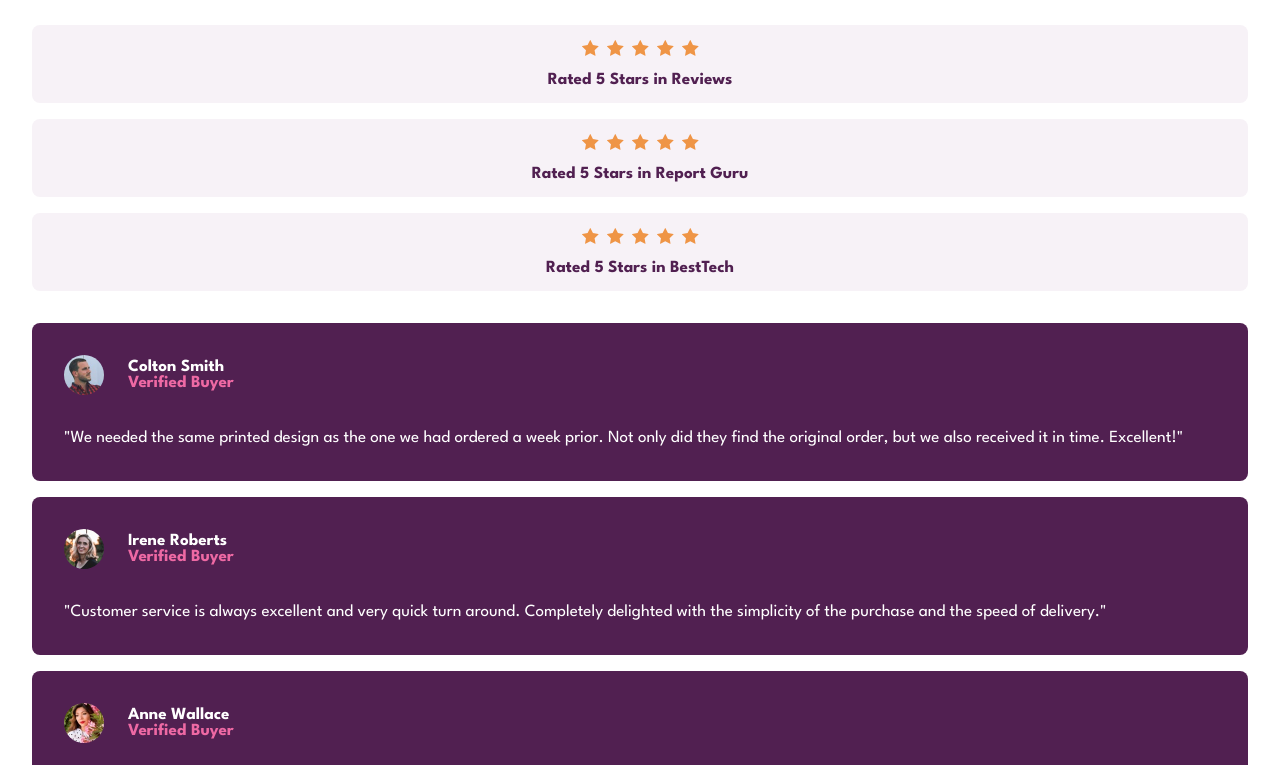
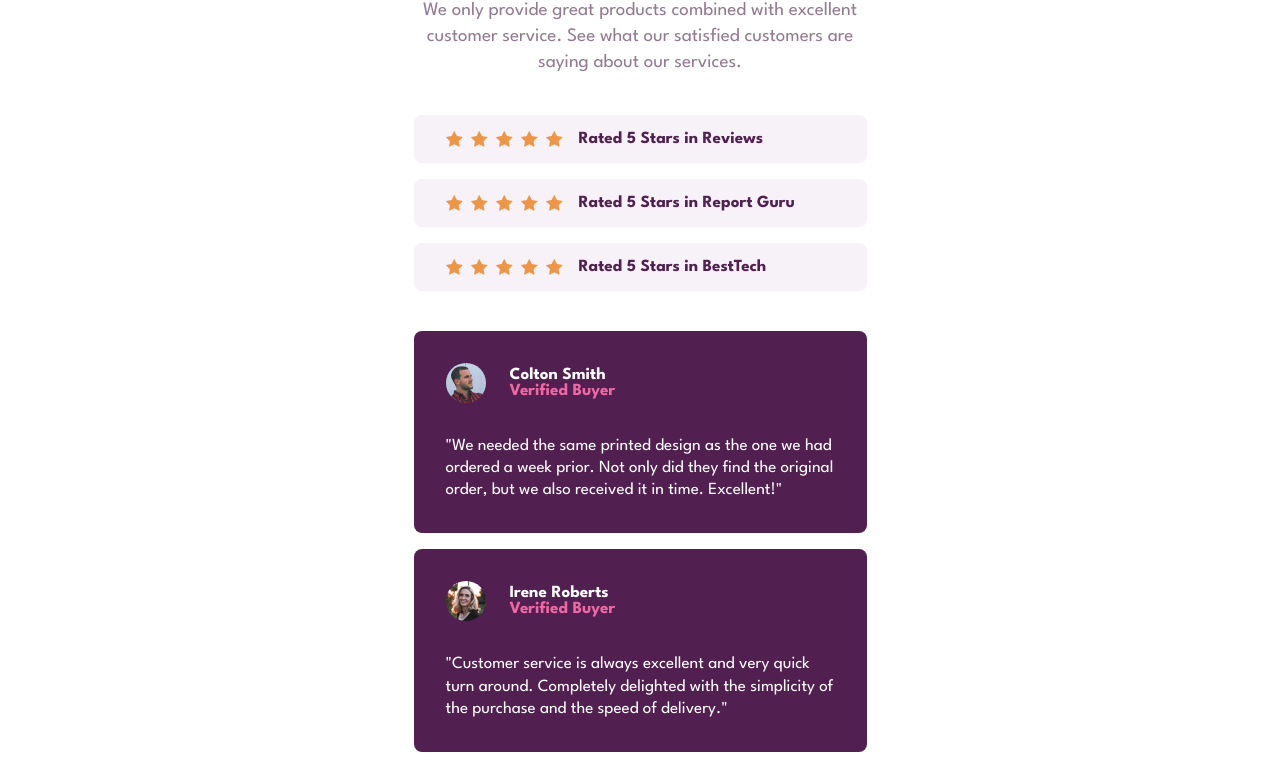
Before and after one commit to jonmc89/social-proof-section-master, a plain HTML site: page index.html in a window 1280 px wide. Shown: the part 231-996 px from the top of the page. Drawn offline with Linux system fonts and the light colour scheme.

Commit message:
style: Tablet view
added positioning to tablet screen sizes.

Jon M

```diff
--- a/styles.css
+++ b/styles.css
@@ -1,9 +1,9 @@
 /* Global Styles */
 
 * {
+  box-sizing: border-box;
   margin: 0;
   padding: 0;
-  box-sizing: border-box;
 }
 
 :root {
@@ -19,14 +19,16 @@
 /* Main Styles */
 
 body {
-  font-family: "League Spartan", sans-serif;
+  scroll-behavior: smooth;
+  font-family: 'League Spartan', sans-serif;
 }
 
 main {
-  padding: 80px 2rem;
   display: flex;
   flex-direction: column;
+  align-items: center;
   gap: 2rem;
+  padding: 5rem 2rem;
 }
 
 .main-header-text {
@@ -37,17 +39,17 @@ main {
   text-align: center;
 
   h1 {
-    font-size: 40px;
+    width: 10ch;
+    color: var(--purple-900);
     font-weight: 600;
-    color: var(--purple-900);
+    font-size: clamp(2.5rem, 5vw, 3.5rem);
     line-height: 85%;
-    letter-spacing: -2px;
-    width: 10ch;
+    letter-spacing: -0.125rem;
   }
 
   p {
     color: var(--purple-300);
-    font-size: 19px;
+    font-size: 1.1875rem;
     line-height: 135%;
   }
 }
@@ -56,22 +58,24 @@ main {
   display: flex;
   flex-direction: column;
   gap: 1rem;
+  width: 100%;
 }
 
 .star-rating {
+  display: flex;
+  flex-direction: column;
+  justify-content: center;
   align-items: center;
-  display: flex;
-  justify-content: center;
-  flex-direction: column;
   gap: 1rem;
+  border-radius: 0.5rem;
   background-color: var(--purple-100);
-  height: 78px;
-  border-radius: 8px;
+
+  height: 4.875rem;
 
   p {
     color: var(--purple-900);
-    font-size: 17px;
     font-weight: 700;
+    font-size: 1.0625rem;
   }
 }
 
@@ -82,23 +86,23 @@ main {
 
 .reviews-container {
   display: flex;
-
   flex-direction: column;
   gap: 1rem;
+  width: 100%;
 }
 
 .review {
-  padding: 2rem;
-  background-color: var(--purple-900);
-  border-radius: 8px;
   display: flex;
   flex-direction: column;
   gap: 2rem;
+  border-radius: 0.5rem;
+  background-color: var(--purple-900);
+  padding: 2rem;
 }
 
 .quote {
   color: var(--white);
-  font-size: 17px;
+  font-size: 1.0625rem;
   line-height: 130%;
 }
 
@@ -108,18 +112,56 @@ main {
   gap: 1.5rem;
 
   img {
+    border-radius: 50%;
+    width: 2.5rem;
     height: auto;
-    width: 40px;
-    border-radius: 50%;
   }
 }
 
 .review-name {
   color: var(--white);
-  font-size: 17px;
   font-weight: 700;
+  font-size: 1.0625rem;
 }
 
 .buyer {
   color: var(--pink-400);
 }
+
+/* Media Queries */
+
+@media screen and (min-width: 48rem) {
+  main {
+    gap: 2.5rem;
+    padding: 7.375rem 5rem;
+  }
+
+  .main-header-text {
+    h1 {
+      width: 15ch;
+    }
+
+    p {
+      width: 40ch;
+    }
+  }
+
+  .star-rating-container {
+    width: 28.3125rem;
+  }
+
+  .star-rating {
+    flex-direction: row;
+    justify-content: flex-start;
+    padding: 1rem 2rem;
+    height: auto;
+  }
+
+  .reviews-container {
+    width: 28.3125rem;
+  }
+
+  .review {
+    padding: 2rem;
+  }
+}
```
Also changed, not shown: 1 other file.
